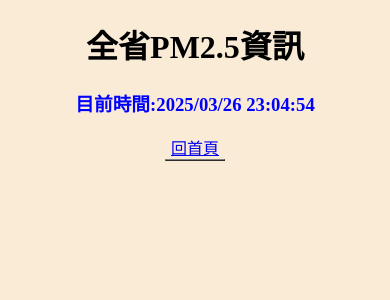
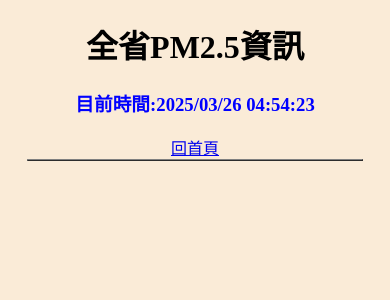
Before and after one commit to GarrisonHuang/flaskdemo, a Flask app: page /pm25 in a window 390 px wide. Shown: the top 300 px of the page. Run offline with Flask 3, Linux system fonts and the light colour scheme; data that the repository does not hold is empty.

Commit message:
新增rwd

```diff
--- a/main.py
+++ b/main.py
@@ -38,7 +38,7 @@ def get_pm25():
     data = {
         "columns": columns,
         "values": values,
-        "today": today.strftime("%Y/%m/%d %M:%H:%S"),
+        "today": today.strftime("%Y/%m/%d %H:%S:%M"),
     }
     return render_template("pm25.html", data=data)
 
--- a/templates/pm25.html
+++ b/templates/pm25.html
@@ -24,6 +24,12 @@
 
         td {
             background-color: darkorange;
+        }
+
+        @media screen and (max-width:1024px) {
+            table {
+                width: 90%;
+            }
         }
     </style>
 </head>
```
